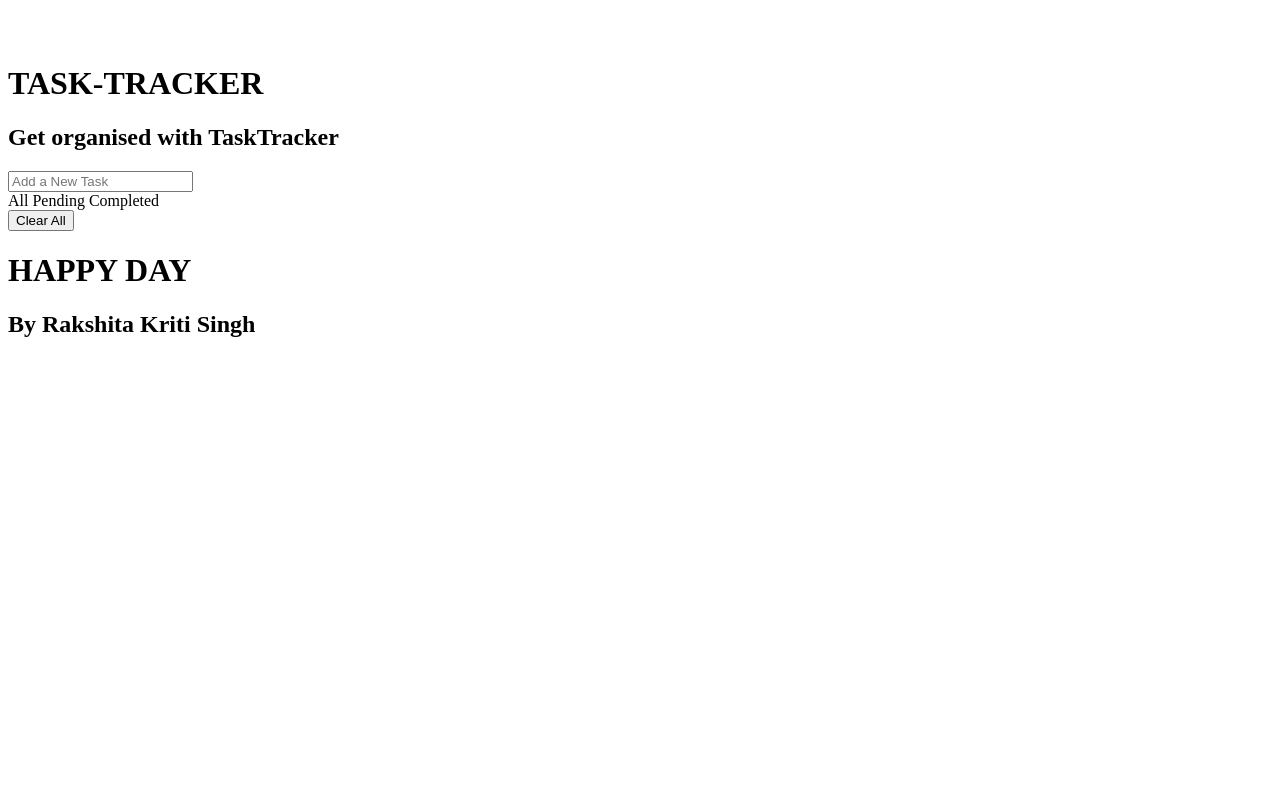
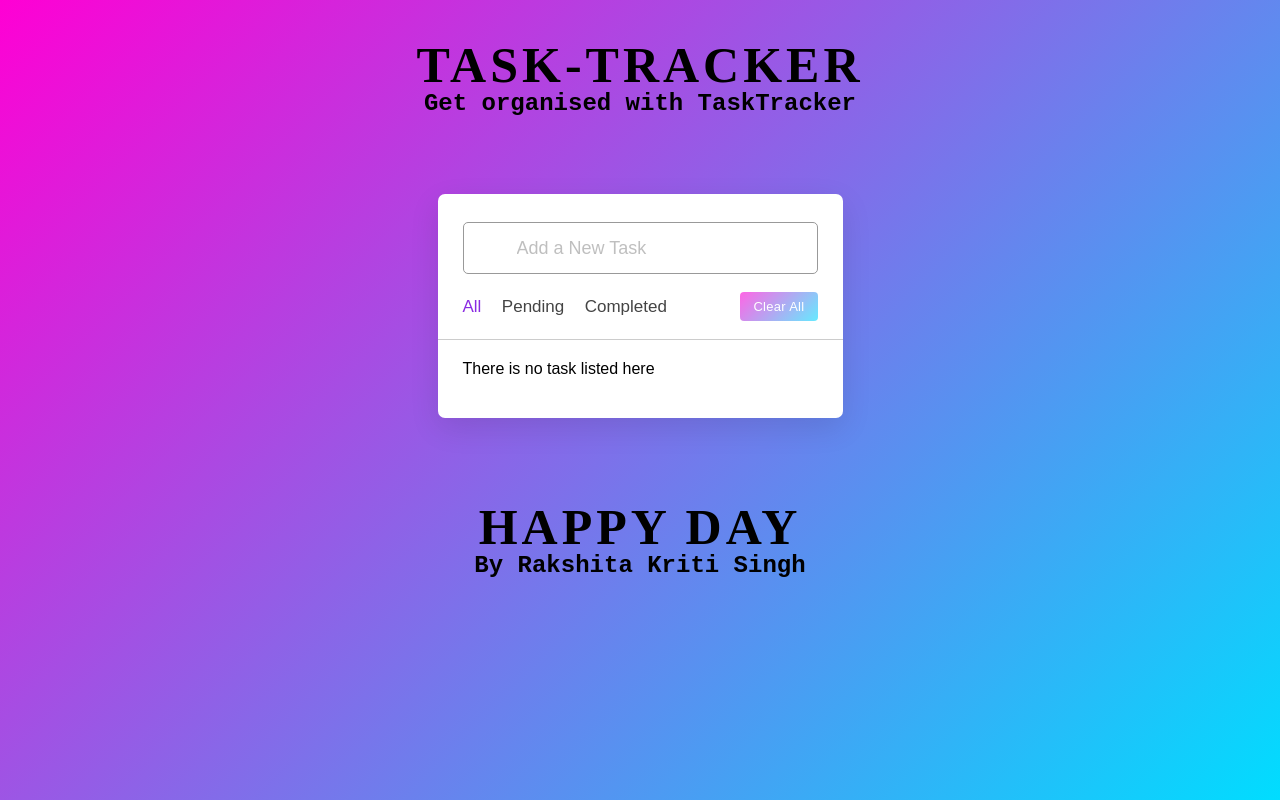
Before and after one commit to rkriti-1/To-Do-List, a plain HTML site: page index.html in a window 1280 px wide. Drawn offline with Linux system fonts and the light colour scheme; the site is published under a folder, as on GitHub Pages, so addresses that start at the root find nothing.

Commit message:
Update index.html

```diff
--- a/index.html
+++ b/index.html
@@ -1,7 +1,7 @@
 <!DOCTYPE html>
 <html>
     <head>
-        <link rel="stylesheet" type="text/css" media="screen" href="/To-do-List/css/style.css"/>
+        <link rel="stylesheet" type="text/css" media="screen" href="css/style.css"/>
         <title>Todo List</title>
     </head>
     <body>
@@ -25,7 +25,7 @@
                 </div>
                 <ul class="task-box"></ul>
             </div>
-            <script src="/To-do-List/js/main.js"></script>
+            <script src="js/main.js"></script>
             <h1>HAPPY DAY</h1>
             <h2>By Rakshita Kriti Singh</h2>
             <br><br>
```
